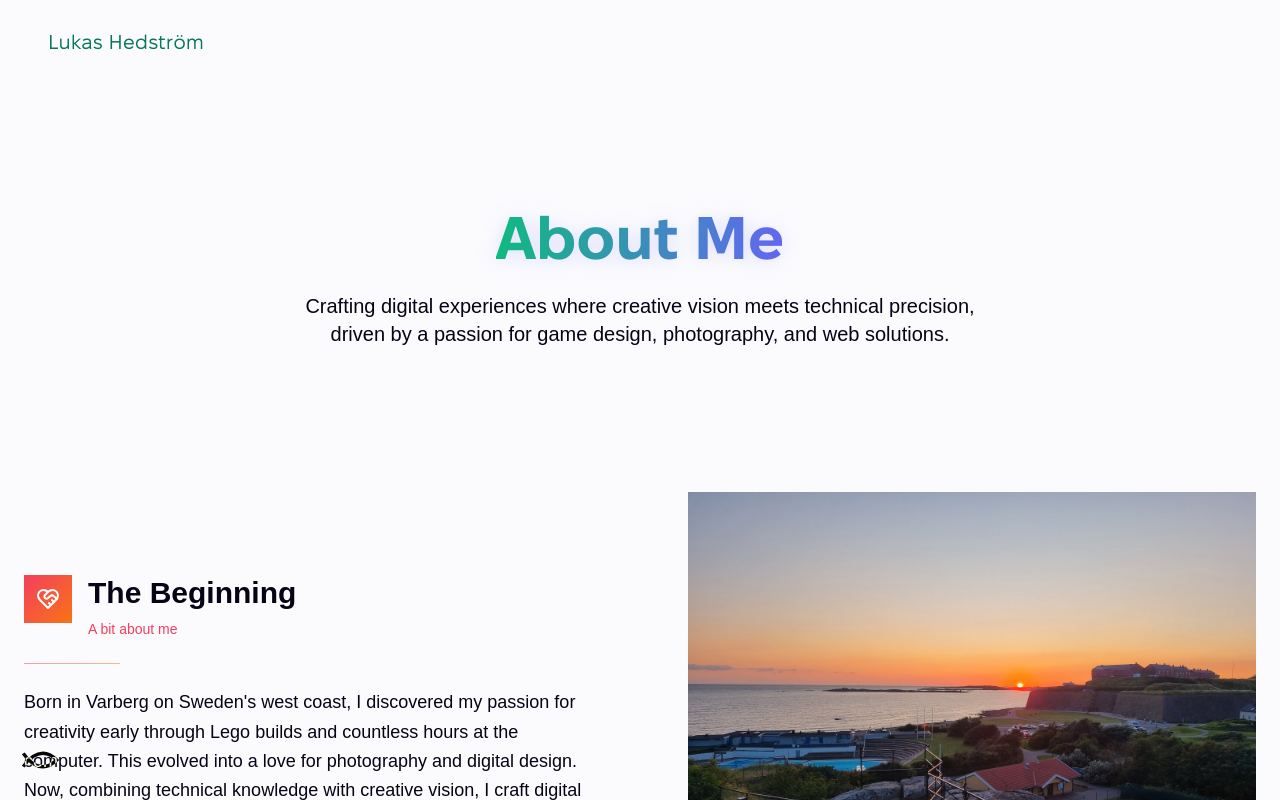
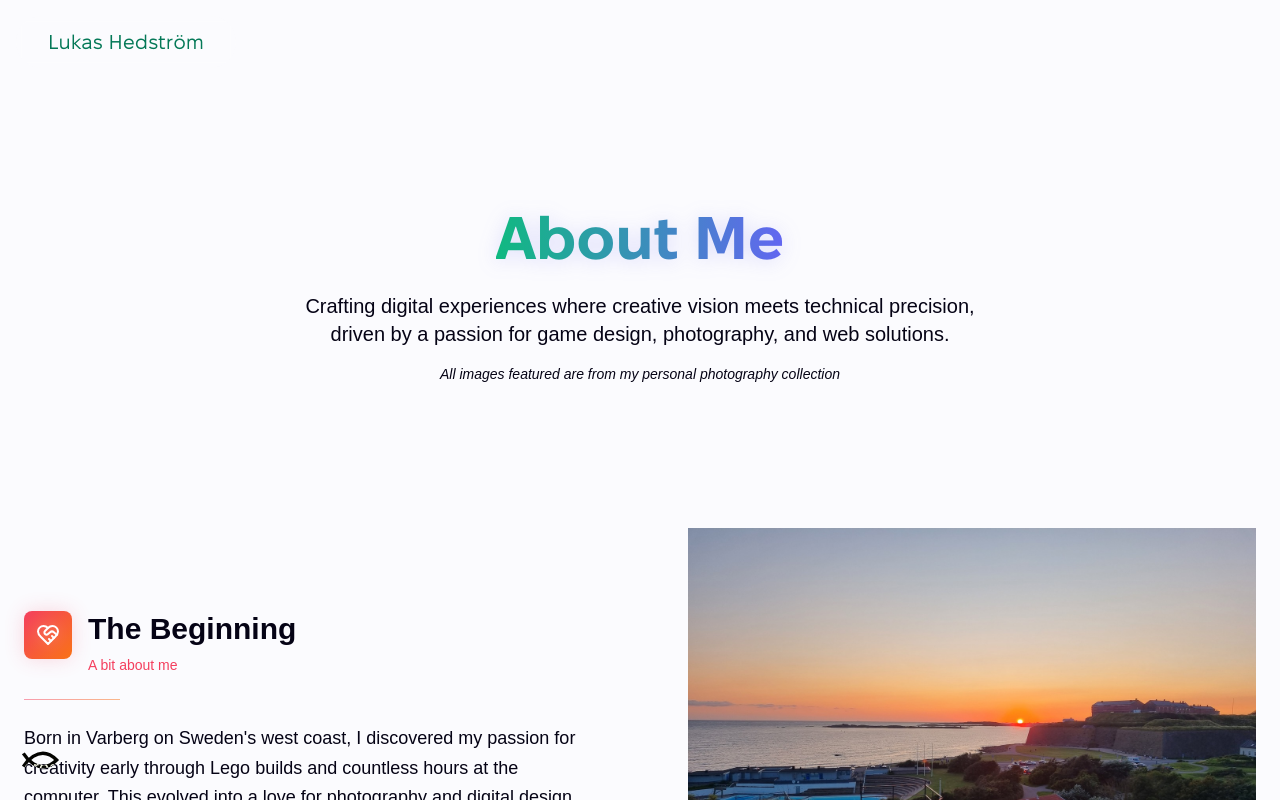
Before and after one commit to RezynEUW/nextportfolio, a Next.js app: page /about in a window 1280 px wide. Shown: the top 800 px of the page. Built offline with nearby package versions, Linux system fonts and the light colour scheme; a web font is replaced by a local one.

Commit message:
About done 2

```diff
--- a/src/app/about/page.tsx
+++ b/src/app/about/page.tsx
@@ -106,7 +106,6 @@ export default function Page() {
   const sectionsRef = useRef<(HTMLDivElement | null)[]>([]);
 
   useEffect(() => {
-    // Only run animations on larger screens
     if (window.innerWidth >= 640) {
       sectionsRef.current.forEach((section) => {
         if (!section) return;
@@ -133,7 +132,6 @@ export default function Page() {
       });
     }
 
-    // Cleanup function
     return () => {
       if (typeof window !== 'undefined') {
         ScrollTrigger.getAll().forEach(trigger => trigger.kill());
@@ -155,8 +153,11 @@ export default function Page() {
               About Me
             </span>
           </h1>
-          <p className="text-lg sm:text-xl text-foreground/60 max-w-2xl mx-auto">
-          Crafting digital experiences where creative vision meets technical precision, driven by a passion for game design, photography, and web solutions.
+          <p className="text-lg sm:text-xl text-foreground/60 max-w-2xl mx-auto mb-4">
+            Crafting digital experiences where creative vision meets technical precision, driven by a passion for game design, photography, and web solutions.
+          </p>
+          <p className="text-sm text-foreground/40 max-w-2xl mx-auto italic">
+            All images featured are from my personal photography collection
           </p>
         </div>
       </div>
@@ -173,8 +174,19 @@ export default function Page() {
               {/* Text Content */}
               <div className="flex-1 space-y-6">
                 <div className="flex items-start gap-4">
-                  <div className={`p-3 aspect-square bg-gradient-to-br ${section.gradient} flex items-center justify-center`}>
-                    <section.icon className="w-6 h-6 text-white" />
+                  <div
+                    className={`p-3 aspect-square bg-gradient-to-br ${section.gradient} flex items-center justify-center rounded-lg relative`}
+                    style={{
+                      boxShadow: `0 0 20px rgba(${section.gradient.includes('emerald') ? '16, 185, 129' :
+                                                section.gradient.includes('rose') ? '244, 63, 94' :
+                                                section.gradient.includes('orange') ? '249, 115, 22' :
+                                                section.gradient.includes('teal') ? '20, 184, 166' :
+                                                section.gradient.includes('cyan') ? '6, 182, 212' :
+                                                section.gradient.includes('blue') ? '59, 130, 246' :
+                                                '99, 102, 241'}, 0.2)`
+                    }}
+                  >
+                    <section.icon className="w-6 h-6 text-white" style={{ filter: 'drop-shadow(0 0 8px rgba(255, 255, 255, 0.3))' }} />
                   </div>
                   <div>
                     <h2 className="text-3xl font-bold mb-2">{section.title}</h2>
```
